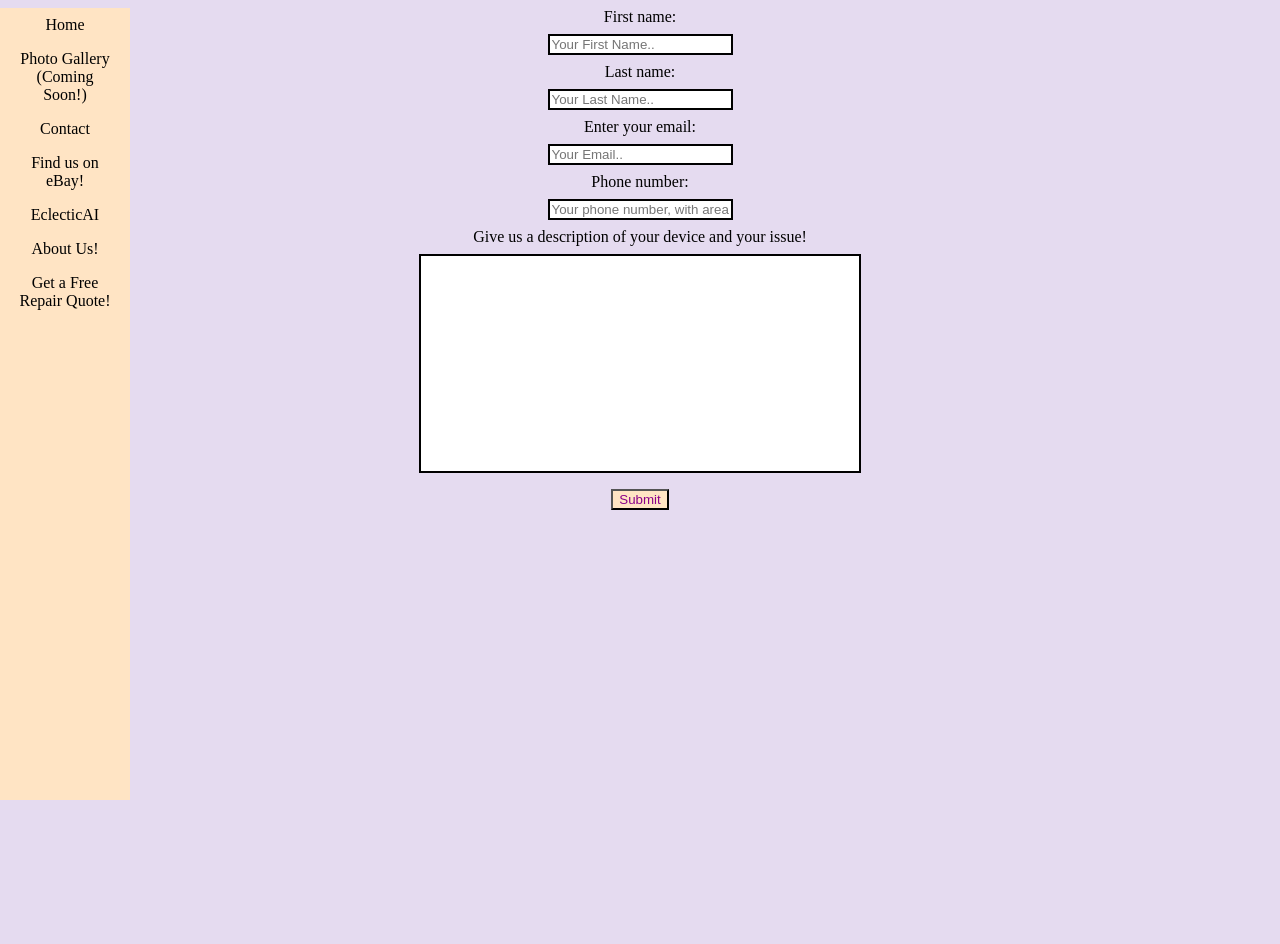
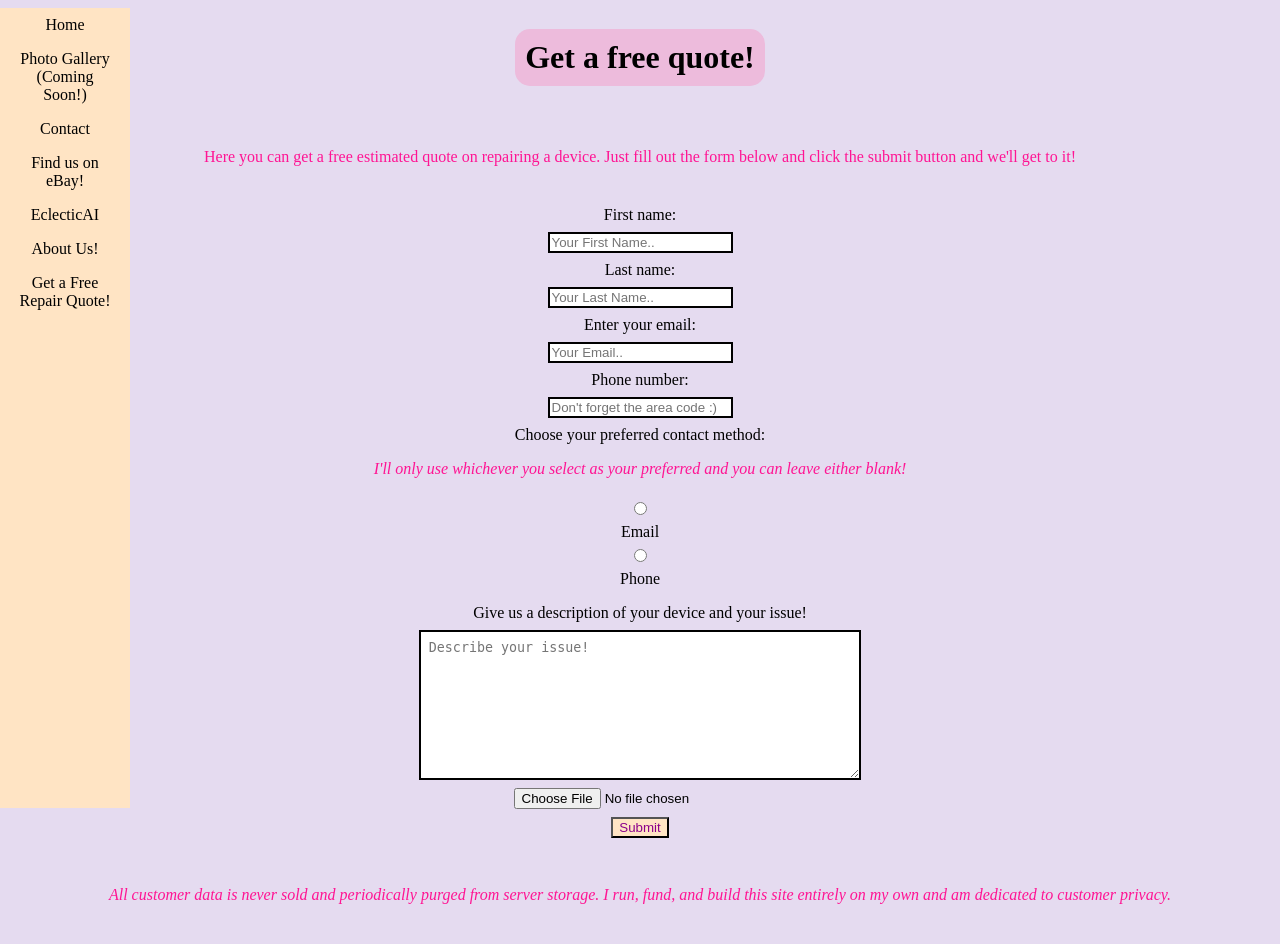
Before and after one commit to stlynnxx/EclecticElectronics, a Flask app: page /quote in a window 1280 px wide. Before the commit the page ends 800 px from the top, so only its background shows below. Run offline with Flask 3, Linux system fonts and the light colour scheme.

Commit message:
Quote Submissions are live!

```diff
--- a/app.py
+++ b/app.py
@@ -1,12 +1,25 @@
 import os
+import uuid
+import json
+from flask import Flask, render_template,request, redirect, url_for, current_app
+from werkzeug.utils import secure_filename
 
-from flask import Flask, render_template, jsonify
 import random
 
 
 app = Flask(__name__)
 
-
+ALLOWED_EXTENSIONS = {"png", "webp", "jpg", "jpeg", "gif"}
+def allowed_file(filename: str) -> bool:
+    return "." in filename and filename.rsplit(".", 1)[1].lower() in ALLOWED_EXTENSIONS
+DATA_FILE = "Quotes.json"
+DATA_DIR = os.environ.get("DATA_DIR", "./data")
+os.makedirs(DATA_DIR, exist_ok=True)
+QUOTES_FILE = os.path.join(DATA_DIR, DATA_FILE)
+UPLOAD_FOLDER = os.path.join(DATA_DIR, "uploads")
+os.makedirs(UPLOAD_FOLDER, exist_ok=True)
+app.config['UPLOAD_FOLDER'] = UPLOAD_FOLDER
+os.makedirs(UPLOAD_FOLDER, exist_ok=True)
 
 
 @app.route('/')
@@ -44,12 +57,19 @@ def generator():
             "Blue", "Aquamarine", "Lavender", "Green", "Teal", "Red", "Crimson",
             "Purple", "Orange", "Sandy", "Silver", "Grey", "Cursed", "Forgotten",
             "Forsaken", "Bitter", "Forlorn", "Wet","Warm", "Glassy", "Clicky", "Clacky",
-            "Salty", "Tidal", "Oceanic", "Sweet"]
+            "Salty", "Tidal", "Oceanic", "Sweet", "Fabulous", "Dancing", "Fantastic",
+            "Advanced", "Chronic", "Dank", "Slippery", "Icy", "Energetic", "Glassy",
+            "Pure", "Impure", "Superb", "Agentic", "Nightmarish", "Dreamlike",
+            "Ethereal", ""]
     nouns = ["Airplane", "Bell", "Belt", "Newspaper", "Owl", "Lizard",
              "Lunch", "Sun", "Slinky", "Sheep", "Kangaroo", "Hair", "Helicopter", "Cup",
              "Straw", "Torch", "Wood", "Tower", "Zygon", "Borg", "Tardis", "Dog", "Cat",
              "Beagle", "Pudding", "Wall", "Desk", "Window", "Box", "Book", "Scarf","Jar",
-             "Screen", "Wrist", "Keyboard"]
+             "Screen", "Wrist", "Keyboard", "Drawer", "Fez", "Singer", "Machine",
+             "Puck", "Brush", "Lamp", "Heart", "Coaster", "Router", "Shelf",
+             "Gamer", "Coffee", "Snake", "Tank", "Stove", "Oven", "Car", "Truck",
+             "Fireplace", "Phone", "Mirror", "Paint", "Tablet", "Pad", "Gnome",
+             "Elf"]
     specials = ["!","?","@","#","$", "%","^", "&","*","+"]
 
     adj_pick = random.choice(adjs)
@@ -63,7 +83,49 @@ def generator():
     password = proto_password + num_1 + num_2 + special_pick
     return render_template('passwordgenerator.html', password=password)
 
+@app.route('/quotesubmit', methods=['POST'])
 
+def quotesubmit():
+
+    passer = []
+    fname = request.form.get('fname')
+    lname = request.form.get('lname')
+    email = request.form.get('email')
+    telephone = request.form.get('tel')
+    preferred = request.form.get('preferred')
+    details = request.form.get('details')
+    photo = request.files.get('photo')
+    photo_url = None
+    if photo and photo.filename:
+        if not allowed_file(photo.filename):
+            return "Unsupported file type", 400
+    # Sanitize
+        original = secure_filename(photo.filename)
+        ext = original.rsplit('.', 1)[1].lower()
+        new_name = f"{uuid.uuid4().hex}.{ext}"
+        save_path = os.path.join(app.config['UPLOAD_FOLDER'], new_name)
+        photo.save(save_path)
+        photo_url = f"/uploads/{new_name}"
+    entry = {
+        'fname': fname,
+        'lname': lname,
+        'email': email,
+        'telephone': telephone,
+        'preferred': preferred,
+        'details': details,
+        'photo_url': photo_url,
+    }
+    if os.path.exists(QUOTES_FILE):
+        with open(QUOTES_FILE, 'r', encoding="utf-8") as f:
+            passer = json.load(f)
+    else:
+        passer = []
+
+    passer.append(entry)
+    with open(QUOTES_FILE, 'w', encoding='utf-8') as f:
+        json.dump(passer, f, indent=2)
+
+    return redirect(url_for('quote'))
 
 
 
--- a/fly.toml
+++ b/fly.toml
@@ -26,3 +26,6 @@ app = "gunicorn app:app --bind 0.0.0.0:8080"
     auto_stop_machines = true
     min_machines_running = 0
     processes = ["app"]
+[mounts]
+    source = "data"
+    destination = "/data"
--- a/static/quote.css
+++ b/static/quote.css
@@ -45,9 +45,12 @@ form {
 .description {
     border: 2px solid black;
     width: 35%;
-    padding: 100px;
+    padding: 8px;
+    height: 150px;
     box-sizing: border-box;
-    resize: none;
+    resize: vertical;
+    line-height: normal;
+    vertical-align: top;
     margin: 8px;
 }
 
--- a/templates/home.html
+++ b/templates/home.html
@@ -54,6 +54,7 @@
 
      <p><strong>Hello!</strong></p>
      <p>Head on over to the <a href="{{ url_for('about') }}">about</a> page to read about us!</p>
+     <p>Head to the <a href="{{ url_for('quote') }}">quote</a> page to get a free repair estimate!</p>
 
 
     <h2>Want a discount code for our ebay store?</h2>
--- a/templates/quote.html
+++ b/templates/quote.html
@@ -39,7 +39,11 @@
 
     </nav>
 <!--Submission Form-->
-<form>
+ <h1 class="title">Get a free quote!</h1>
+ <p class="paragraphs">Here you can get a free estimated quote on repairing a device.
+    Just fill out the form below and click the submit button and we'll
+    get to it!</p>
+<form method="POST" action="{{ url_for('quotesubmit') }}" enctype="multipart/form-data">
 <label for="fname">First name:</label><br>
 <input class="input" type="text" id="fname" name="fname" placeholder="Your First Name.."><br>
 <label for="lname">Last name:</label><br>
@@ -47,11 +51,26 @@
  <label for="email">Enter your email:</label><br>
   <input class="input" type="email" id="email" name="email" placeholder="Your Email.."><br>
 <label for="tel">Phone number:</label><br>
-<input class="input" type="tel" id="tel" name="tel" placeholder="Your phone number, with area code :)"><br>
+<input class="input" type="tel" id="tel" name="tel" placeholder="Don't forget the area code :)"><br>
+<label id="preferred" for="preferred">Choose your preferred contact method:</label><br>
+    <p><i>I'll only use whichever you select as your preferred and you can leave either blank!</i></p>
+    <input class="input" type="radio" id="preferred" name="preferred" value="Email"><br>
+    <label for="preferred">Email</label><br>
+    <input class="input" type="radio" id="preferred" name="preferred" value="Phone"><br>
 
+    <label for="preferred">Phone</label><br>
+<p></p>
 <label for="details">Give us a description of your device and your issue!</label><br>
-<input class="description" type="text" id="details" name="details"><br>
+<textarea class="description" id="details" name="details" placeholder="Describe your issue!"></textarea><br>
+   <input type="file" name="photo" accept="image/*" placeholder="Attach images!"><br>
+
+
 <input class="submit" type="submit" value="Submit">
 </form>
+
+<footer>
+    <p class="paragraphs"><i>All customer data is never sold and periodically purged from server storage.
+        I run, fund, and build this site entirely on my own and am dedicated to customer privacy.</i></p>
+</footer>
 </body>
 </html>
```
Also changed, not shown: data/Quotes.json (added, +20 -0 lines), templates/contact.html (+3 -4 lines), data/uploads/1d9c038d854a4f37b74c3c1cc406eaf3.webp (added), data/uploads/1fb88b54a8f74bd28e9a52f29781ac03.jpg (added), data/uploads/213bdce4205846318f903b82a6bc5a45.webp (added), data/uploads/89ac1d0472fa48b195b7f622f73ce78c.jpg (added), data/uploads/bc9935dae789465fa51802b2bf8e85d1.webp (added), data/uploads/d26f3b9876fa4f9d908f3fdd457d7909.webp (added), static/uploads/330bef909e1941fd8965010d7bc30ec7.jpg (added), static/uploads/352e96ff7c534fdab1591b7e8856a61e.jpg (added), static/uploads/4da3bbf46135483d9c94d169b6999852.jpg (added), static/uploads/e70c30d78cc54c0ba4a7b2d36c8d2948.jpg (added), static/uploads/ffa314c3f1da4ba599db07aed2edecaf.jpg (added), 1 other file.
